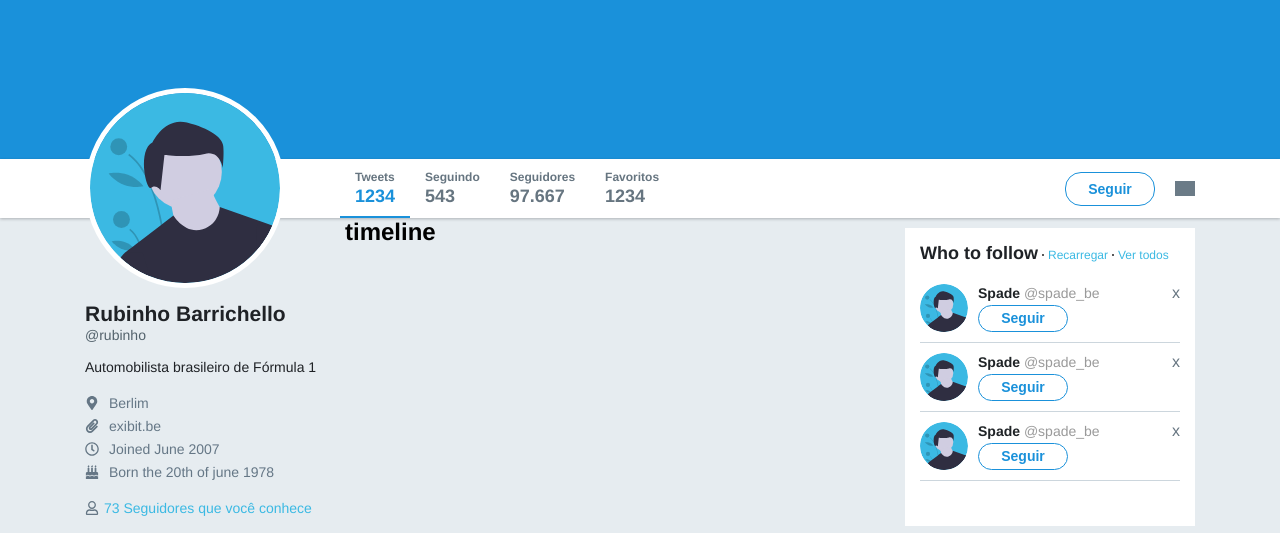
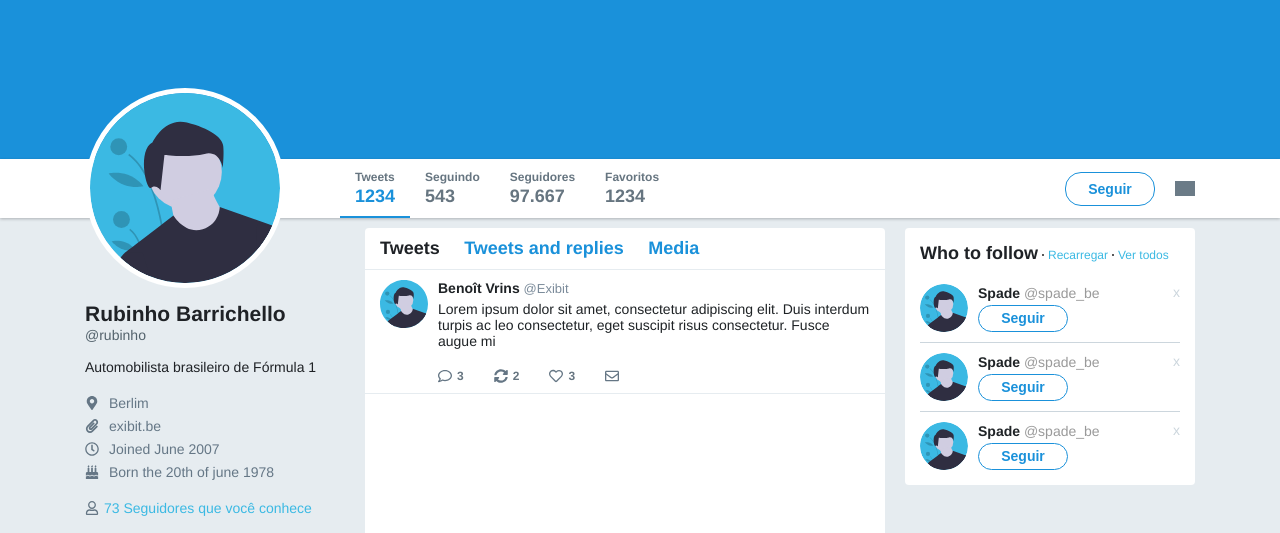
Before and after one commit to rodrigotaveiraa/feed-twitter, a plain HTML site: page index.html in a window 1280 px wide. Shown: the part 267-800 px from the top of the page. Drawn offline with Linux system fonts and the light colour scheme; grey boxes are pictures that could not be loaded.

Commit message:
finalizado

```diff
--- a/index.html
+++ b/index.html
@@ -137,7 +137,29 @@
       </aside>
 
       <section class="timeline">
-        <h1>timeline</h1>
+        <nav>
+          <a href="" class="active">Tweets</a>
+          <a href="">Tweets and replies</a>
+          <a href="">Media</a>
+        </nav>
+        <ul class="tweets">
+          <li>
+            <img src="/assets/user.svg" alt="avatar" />
+            <div class="info">
+              <strong>Benoît Vrins <span>@Exibit</span> </strong>
+              <p>
+                Lorem ipsum dolor sit amet, consectetur adipiscing elit. Duis interdum turpis ac leo consectetur, eget suscipit risus
+                consectetur. Fusce augue mi
+              </p>
+              <div class="actions">
+                <a href=""> <img src="/assets/comment.svg" alt="comments" /> 3</a>
+                <a href=""> <img src="/assets/retweet.svg" alt="retweet" /> 2</a>
+                <a href=""> <img src="/assets/like.svg" alt="likes" /> 3</a>
+                <a href=""> <img src="/assets/menssager.svg" alt="menssager" /></a>
+              </div>
+            </div>
+          </li>
+        </ul>
       </section>
 
       <aside class="widgets">
@@ -181,8 +203,6 @@
             </li>
           </ul>
         </div>
-
-        <div class="widget trends"></div>
       </aside>
     </div>
   </body>
--- a/styles.css
+++ b/styles.css
@@ -363,6 +363,89 @@ div.wrapper-content aside.profile .images strong img {
 
 div.wrapper-content .timeline {
   flex: 1;
+  border-radius: 4px;
+  background: white;
+  margin: 10px 20px 0;
+}
+
+div.wrapper-content .timeline nav {
+  border-bottom: 1px solid #e6ecf0;
+  padding: 10px 15px;
+}
+
+div.wrapper-content .timeline nav a {
+  text-decoration: none;
+  color: var(--azul);
+  font-size: 18px;
+  font-weight: bold;
+  margin-left: 20px;
+}
+
+div.wrapper-content .timeline nav a:first-child {
+  margin: 0;
+}
+
+div.wrapper-content .timeline nav a.active {
+  color: #1f2226;
+}
+
+div.wrapper-content .timeline ul.tweets {
+  list-style: none;
+}
+
+div.wrapper-content .timeline ul.tweets li {
+  border-bottom: 1px solid #e6ecf0;
+  padding: 10px 15px;
+  display: flex;
+}
+
+div.wrapper-content .timeline ul.tweets li > img {
+  height: 48px;
+  width: 48px;
+}
+
+div.wrapper-content .timeline ul.tweets li .info {
+  margin-left: 10px;
+  display: flex;
+  flex-direction: column;
+}
+
+div.wrapper-content .timeline ul.tweets li .info strong {
+  font-size: 14px;
+  color: #1f2326;
+}
+
+div.wrapper-content .timeline ul.tweets li .info strong span {
+  font-size: 13px;
+  font-weight: normal;
+  color: #7b8b9a;
+}
+
+div.wrapper-content .timeline ul.tweets li .info p {
+  font-size: 14px;
+  color: #1f2326;
+  margin-top: 5px;
+}
+
+div.wrapper-content .timeline ul.tweets li .actions {
+  margin-top: 20px;
+  display: flex;
+  align-items: center;
+  gap: 30px;
+}
+
+div.wrapper-content .timeline ul.tweets li .actions a {
+  display: flex;
+  align-items: center;
+  gap: 5px;
+  font-size: 12px;
+  font-weight: bold;
+}
+
+div.wrapper-content .timeline ul.tweets li .actions a img {
+  filter: invert(48%) sepia(9%) saturate(849%) hue-rotate(165deg) brightness(91%) contrast(85%);
+  height: 14px;
+  width: 14px;
 }
 
 div.wrapper-content aside.widgets {
@@ -373,6 +456,7 @@ div.wrapper-content aside.widgets {
 div.wrapper-content aside.widgets .widget {
   background: white;
   padding: 15px;
+  border-radius: 4px;
 }
 
 div.wrapper-content aside.widgets .widget .title {
@@ -413,6 +497,12 @@ div.wrapper-content aside.widgets .follow ul li {
   justify-content: space-between;
   border-bottom: 1px solid #ccd6dd;
   padding: 10px 0;
+}
+
+div.wrapper-content aside.widgets .follow ul li:last-child {
+  margin-bottom: 0;
+  padding-bottom: 0;
+  border: 0;
 }
 
 div.wrapper-content aside.widgets .follow ul li .profile {
@@ -459,5 +549,8 @@ div.wrapper-content aside.widgets .follow ul li .profile .info button {
   border-radius: 16px;
 }
 
-div.wrapper-content aside.widgets .follow ul li .profile > a {
+div.wrapper-content aside.widgets .follow ul li > a {
+  color: #ccd6dd;
+  text-decoration: none;
+  font-size: 14px;
 }
```
Also changed, not shown: assets/comment.svg (added), assets/like.svg (added), assets/menssager.svg (added), assets/retweet.svg (added).
